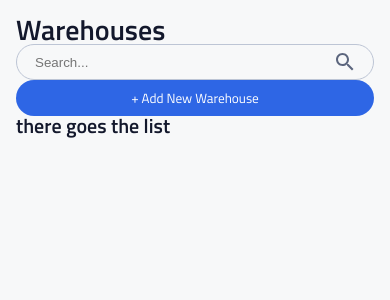
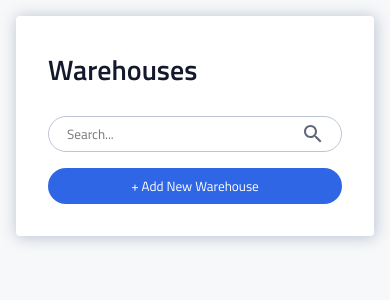
Before and after one commit to SimonMilord/instock_client, a React (Create React App) app: page / in a window 390 px wide. Shown: the top 300 px of the page. Built offline with nearby package versions, Linux system fonts and the light colour scheme.

Commit message:
added media queries for subheader

```diff
--- a/src/App.scss
+++ b/src/App.scss
@@ -4,13 +4,14 @@
 
 * {
   box-sizing: border-box;
-  background-color: $page-background-color;
+  // background-color: $page-background-color;
 
 }
 
 body {
   font-family: $font;
   color: $global-text-color;
+  background-color: $page-background-color;
 }
 
 h1 {
--- a/src/components/WarehouseList/WarehouseList.jsx
+++ b/src/components/WarehouseList/WarehouseList.jsx
@@ -1,10 +1,11 @@
 import React, { Component } from 'react';
+import "./WarehouseList.scss";
 
 class WarehouseList extends Component {
   render() {
     return (
-      <div>
-        <h2>there goes the list</h2>
+      <div className='warehouseList'>
+
       </div>
     );
   }
--- a/src/components/WarehouseList/WarehouseList.scss
+++ b/src/components/WarehouseList/WarehouseList.scss
@@ -0,0 +1,7 @@
+@import "../../styles/partials/fonts";
+@import "../../styles/partials/variables";
+@import "../../styles/partials/mixins";
+
+.warehouseList {
+
+}
--- a/src/pages/WarehousesPage/WarehousesPage.scss
+++ b/src/pages/WarehousesPage/WarehousesPage.scss
@@ -3,15 +3,29 @@
 @import "../../styles/partials/mixins";
 
 .warehousePage {
-  // background-color: red;
-  padding: 1rem;
+  background-color: $global-white-color;
+  margin: 1rem;
+  border-radius: 4px;
+  box-shadow: 1px 1px 15px 1px $secondary-grey;
 }
 .warehousePage-subhead {
-  // background-color: red;
+  padding: 2.5rem 2rem 2rem 2rem;
+  @include tablet {
+    display: flex;
+    justify-content: space-between;
+    align-items: center;
+  }
 
   .warehousePage-subhead__right {
     display: flex;
     flex-direction: column;
+    margin-top: 2rem;
+    // border-bottom: 1px solid $secondary-grey;
+    @include tablet {
+      flex-direction: row;
+      align-items: center;
+      margin-top: 0;
+    }
 
     .search {
       display: flex;
@@ -29,6 +43,9 @@
         border: none;
         width: 100%;
         outline: none;
+        &::placeholder {
+          font-family: $font;
+        }
       }
     }
     .search:focus-within {
@@ -43,9 +60,13 @@
       height: 2.25rem;
       font-family: $font;
       padding: 0rem 1rem;
+      margin-top: 1rem;
+      cursor: pointer;
 
       @include tablet {
         height: 2.375rem;
+        margin-top: 0;
+        margin-left: 1rem;
       }
       &:hover {
         background-color: $CTA-hover-color;
```
